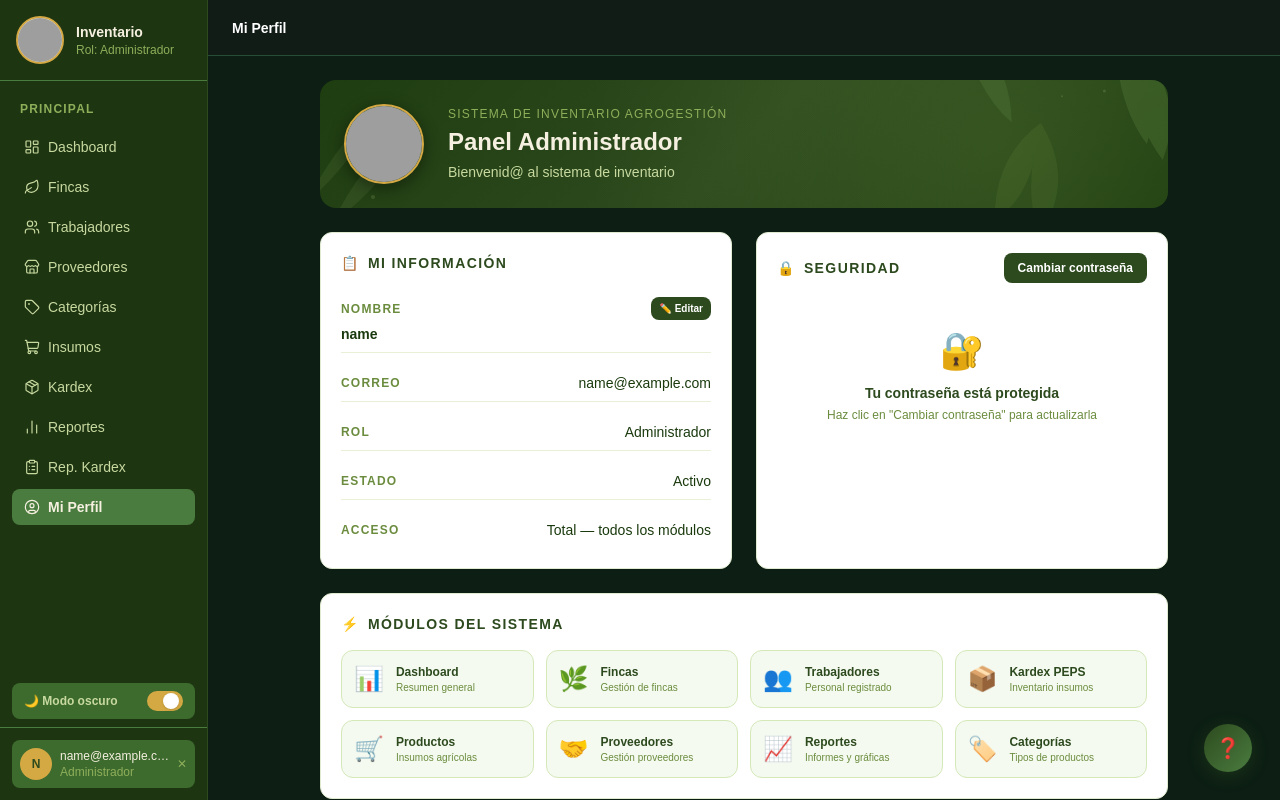
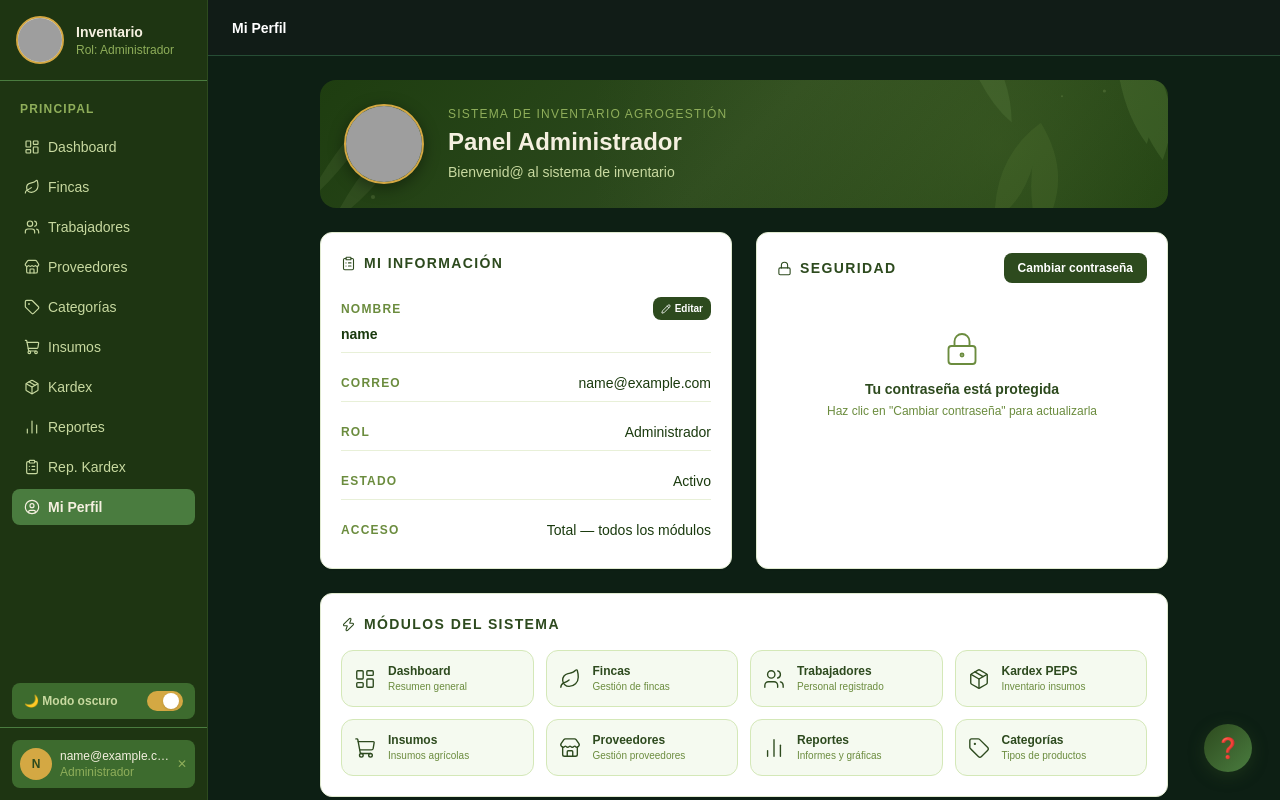
Before and after one commit to vale150422/MODULO-INVENTARIO-Y-COSTOS-PROYECTO, a React (Vite) app in the folder frontend/: page /perfil in a window 1280 px wide. Built offline with nearby package versions, Linux system fonts and the light colour scheme; sample sign-in values are in the browser's storage; grey boxes are pictures that could not be loaded.

Commit message:
Cambie los iconos

```diff
--- a/frontend/src/pages/PerfilAdmin.tsx
+++ b/frontend/src/pages/PerfilAdmin.tsx
@@ -2,6 +2,11 @@ import { useState } from 'react';
 import { useAuth } from '../hooks/useAuth';
 import { usePageTitle } from '../hooks/usePageTitle';
 import ModalAyuda from '../components/ModalAyuda';
+import {
+  ClipboardList, Lock, LockKeyhole, Zap, Pencil, Check, X,
+  LayoutDashboard, Leaf, Users, Package, ShoppingCart,
+  Store, BarChart2, Tag
+} from 'lucide-react';
 
 export default function PerfilAdmin() {
   usePageTitle('Mi perfil');
@@ -105,7 +110,7 @@ export default function PerfilAdmin() {
           {/* Info personal */}
           <div className="bg-white border border-[#e0ead0] rounded-xl p-5 shadow-sm">
             <h2 className="text-sm font-semibold text-[#2d4a1e] mb-4 uppercase tracking-widest flex items-center gap-2">
-              <span>📋</span> Mi información
+              <ClipboardList size={15} strokeWidth={1.75} /> Mi información
             </h2>
             <div className="space-y-3">
               <div className="py-2 border-b border-[#e8f0d8]">
@@ -113,8 +118,10 @@ export default function PerfilAdmin() {
                   <span className="text-xs text-[#6b8c3e] uppercase tracking-widest font-semibold">Nombre</span>
                   {!nombreEdit && (
                     <button onClick={() => { setNombreTemp(nombre); setNombreEdit(true); }}
-                      className="text-[10px] px-2 py-1 rounded-lg font-semibold"
-                      style={{ background: '#2d4a1e', color: '#ffffff' }}>✏️ Editar</button>
+                      className="text-[10px] px-2 py-1 rounded-lg font-semibold flex items-center gap-1"
+                      style={{ background: '#2d4a1e', color: '#ffffff' }}>
+                      <Pencil size={10} strokeWidth={2} /> Editar
+                    </button>
                   )}
                 </div>
                 {nombreEdit ? (
@@ -122,8 +129,12 @@ export default function PerfilAdmin() {
                     <input type="text" value={nombreTemp} onChange={e => setNombreTemp(e.target.value)}
                       className="flex-1 border border-[#4a7c3f] rounded-lg px-3 py-1.5 text-sm outline-none"
                       style={{ color: '#2d4a1e' }} placeholder="Tu nombre completo" autoFocus />
-                    <button onClick={guardarNombre} className="px-3 py-1.5 text-white rounded-lg text-xs font-semibold" style={{ background: '#4a7c3f' }}>✓</button>
-                    <button onClick={() => setNombreEdit(false)} className="px-3 py-1.5 rounded-lg text-xs" style={{ background: '#f0f0f0', color: '#666' }}>✕</button>
+                    <button onClick={guardarNombre} className="px-3 py-1.5 text-white rounded-lg text-xs font-semibold flex items-center" style={{ background: '#4a7c3f' }}>
+                      <Check size={14} strokeWidth={2} />
+                    </button>
+                    <button onClick={() => setNombreEdit(false)} className="px-3 py-1.5 rounded-lg text-xs flex items-center" style={{ background: '#f0f0f0', color: '#666' }}>
+                      <X size={14} strokeWidth={2} />
+                    </button>
                   </div>
                 ) : (
                   <p className="text-sm font-semibold mt-1" style={{ color: '#1a3a0e' }}>{nombre || '—'}</p>
@@ -148,7 +159,7 @@ export default function PerfilAdmin() {
           <div className="bg-white border border-[#e0ead0] rounded-xl p-5 shadow-sm">
             <div className="flex items-center justify-between mb-4">
               <h2 className="text-sm font-semibold text-[#2d4a1e] uppercase tracking-widest flex items-center gap-2">
-                <span>🔒</span> Seguridad
+                <Lock size={15} strokeWidth={1.75} /> Seguridad
               </h2>
               <button onClick={() => { setShowPass(!showPass); setMsg(''); }}
                 style={{ background: showPass ? '#6b7280' : '#2d4a1e', color: '#ffffff', border: 'none', borderRadius: '8px', padding: '6px 14px', fontSize: '12px', fontWeight: 600, cursor: 'pointer', whiteSpace: 'nowrap' }}>
@@ -157,7 +168,7 @@ export default function PerfilAdmin() {
             </div>
             {!showPass ? (
               <div className="flex flex-col items-center justify-center py-8 text-center">
-                <div className="text-4xl mb-3">🔐</div>
+                <LockKeyhole size={36} strokeWidth={1.25} style={{ color: '#6b8c3e', marginBottom: '12px' }} />
                 <p className="text-sm font-semibold" style={{ color: '#2d4a1e' }}>Tu contraseña está protegida</p>
                 <p className="text-xs mt-1" style={{ color: '#6b8c3e' }}>Haz clic en "Cambiar contraseña" para actualizarla</p>
               </div>
@@ -187,25 +198,25 @@ export default function PerfilAdmin() {
           {/* Módulos */}
           <div className="col-span-2 bg-white border border-[#e0ead0] rounded-xl p-5 shadow-sm">
             <h2 className="text-sm font-semibold text-[#2d4a1e] mb-4 uppercase tracking-widest flex items-center gap-2">
-              <span>⚡</span> Módulos del sistema
+              <Zap size={15} strokeWidth={1.75} /> Módulos del sistema
             </h2>
             <div className="grid grid-cols-4 gap-3">
               {[
-                { icon: '📊', label: 'Dashboard',   sub: 'Resumen general',     to: '/'             },
-                { icon: '🌿', label: 'Fincas',       sub: 'Gestión de fincas',   to: '/fincas'       },
-                { icon: '👥', label: 'Trabajadores', sub: 'Personal registrado', to: '/trabajadores' },
-                { icon: '📦', label: 'Kardex PEPS',  sub: 'Inventario insumos',  to: '/kardex'       },
-                { icon: '🛒', label: 'Productos',    sub: 'Insumos agrícolas',   to: '/productos'    },
-                { icon: '🤝', label: 'Proveedores',  sub: 'Gestión proveedores', to: '/proveedores'  },
-                { icon: '📈', label: 'Reportes',     sub: 'Informes y gráficas', to: '/reportes'     },
-                { icon: '🏷️', label: 'Categorías',   sub: 'Tipos de productos',  to: '/categorias'   },
+                { icon: LayoutDashboard, label: 'Dashboard',    sub: 'Resumen general',     to: '/'             },
+                { icon: Leaf,            label: 'Fincas',        sub: 'Gestión de fincas',   to: '/fincas'       },
+                { icon: Users,           label: 'Trabajadores',  sub: 'Personal registrado', to: '/trabajadores' },
+                { icon: Package,         label: 'Kardex PEPS',   sub: 'Inventario insumos',  to: '/kardex'       },
+                { icon: ShoppingCart,    label: 'Insumos',     sub: 'Insumos agrícolas',   to: '/productos'    },
+                { icon: Store,           label: 'Proveedores',   sub: 'Gestión proveedores', to: '/proveedores'  },
+                { icon: BarChart2,       label: 'Reportes',      sub: 'Informes y gráficas', to: '/reportes'     },
+                { icon: Tag,             label: 'Categorías',    sub: 'Tipos de productos',  to: '/categorias'   },
               ].map(item => (
                 <a key={item.label} href={item.to}
                   className="flex items-center gap-3 p-3 rounded-xl transition-all cursor-pointer"
                   style={{ background: '#f5faf0', border: '1px solid #d4e8b8', textDecoration: 'none' }}
                   onMouseEnter={e => { (e.currentTarget as HTMLElement).style.background = '#e8f5d8'; (e.currentTarget as HTMLElement).style.borderColor = '#4a7c3f'; }}
                   onMouseLeave={e => { (e.currentTarget as HTMLElement).style.background = '#f5faf0'; (e.currentTarget as HTMLElement).style.borderColor = '#d4e8b8'; }}>
-                  <div className="text-2xl">{item.icon}</div>
+                  <item.icon size={22} strokeWidth={1.5} style={{ color: '#2d4a1e', flexShrink: 0 }} />
                   <div>
                     <p className="text-xs font-semibold" style={{ color: '#2d4a1e' }}>{item.label}</p>
                     <p className="text-[10px]" style={{ color: '#6b8c3e' }}>{item.sub}</p>
@@ -217,7 +228,6 @@ export default function PerfilAdmin() {
         </div>
       </div>
 
-      {/* Botón de ayuda — UNA sola vez, fuera de todo contenedor */}
       <ModalAyuda rol="admin" />
     </>
   );
```
Also changed, not shown: frontend/src/pages/MiPanelPage.tsx (+12 -10 lines).
